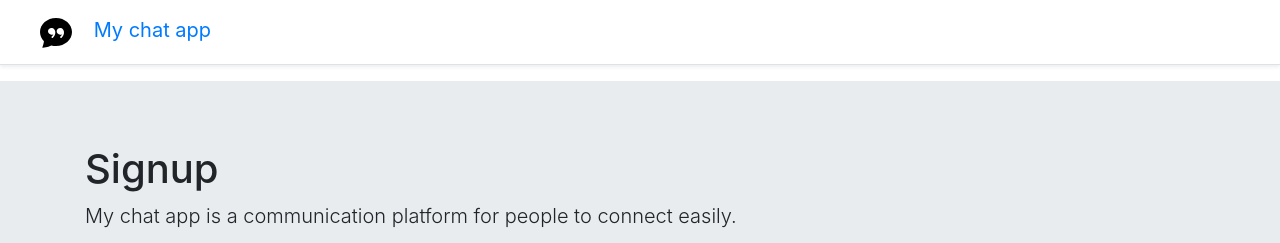
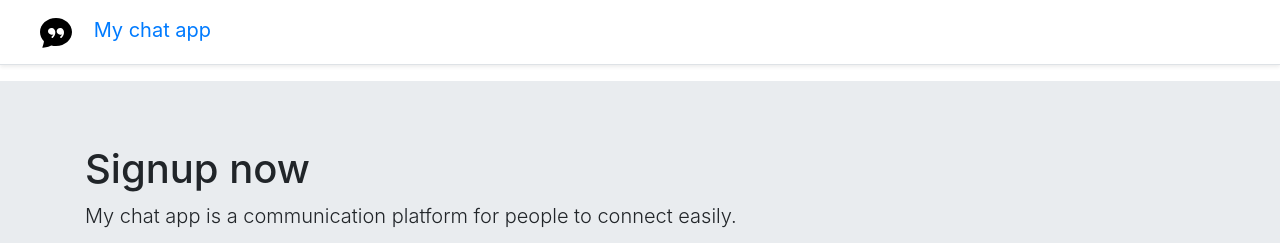
Before and after one commit to valtur11/My-chat-app, a Next.js app in the folder client/: page /signup in a window 1280 px wide. Shown: the top 243 px of the page. Built offline with nearby package versions, Linux system fonts and the light colour scheme.

Commit message:
Rewrite the jumbotron heading text to 'Signup now'

```diff
--- a/client/pages/signup.js
+++ b/client/pages/signup.js
@@ -7,7 +7,7 @@ export default function Signup ({data}) {
       <div className="jumbotron jumbotron-fluid">
         <div className = 'container'>
           <h1>
-              Signup
+              Signup now
           </h1>
 
           <p className="lead">
```
